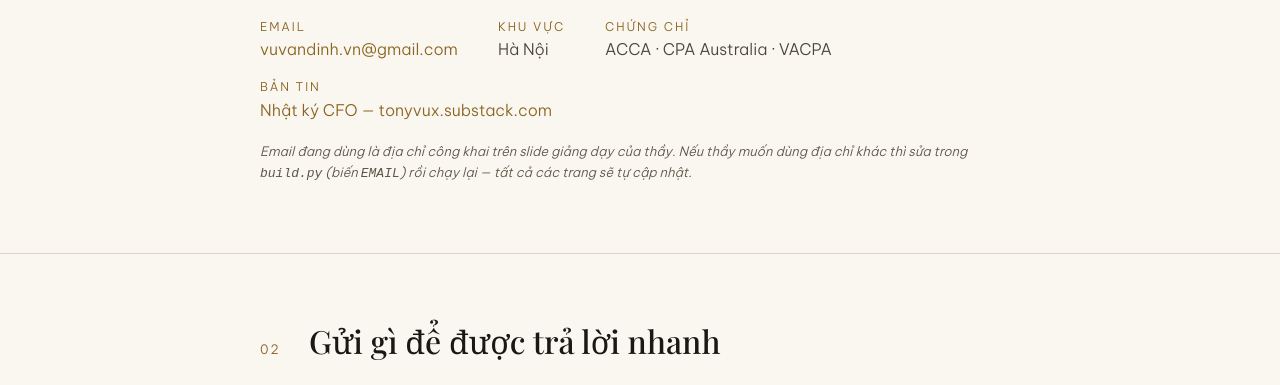
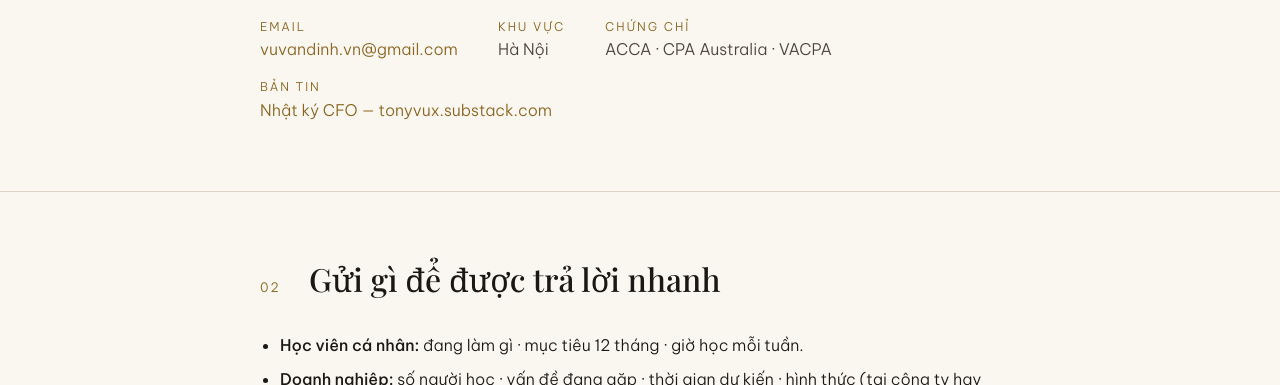
Before and after one commit to huyluong868/vuvandinh, a plain HTML site: page contact.html in a window 1280 px wide. Shown: the part 741-1126 px from the top of the page. Drawn offline with nearby package versions, Linux system fonts and the light colour scheme; no server answers; a web font is replaced by a local one.

Commit message:
build: fd88022

```diff
--- a/contact.html
+++ b/contact.html
@@ -54,7 +54,6 @@
           <div><div class="k">Chứng chỉ</div><div class="v">ACCA · CPA Australia · VACPA</div></div>
           <div><div class="k">Bản tin</div><div class="v"><a href="https://tonyvux.substack.com/" target="_blank" rel="noopener">Nhật ký CFO — tonyvux.substack.com</a></div></div>
         </div>
-        <p class="note">Email đang dùng là địa chỉ công khai trên slide giảng dạy của thầy. Nếu thầy muốn dùng địa chỉ khác thì sửa trong <code>build.py</code> (biến <code>EMAIL</code>) rồi chạy lại — tất cả các trang sẽ tự cập nhật.</p>
       </div>
     </div>
   </section>
```
Also changed, not shown: 1 other file.
